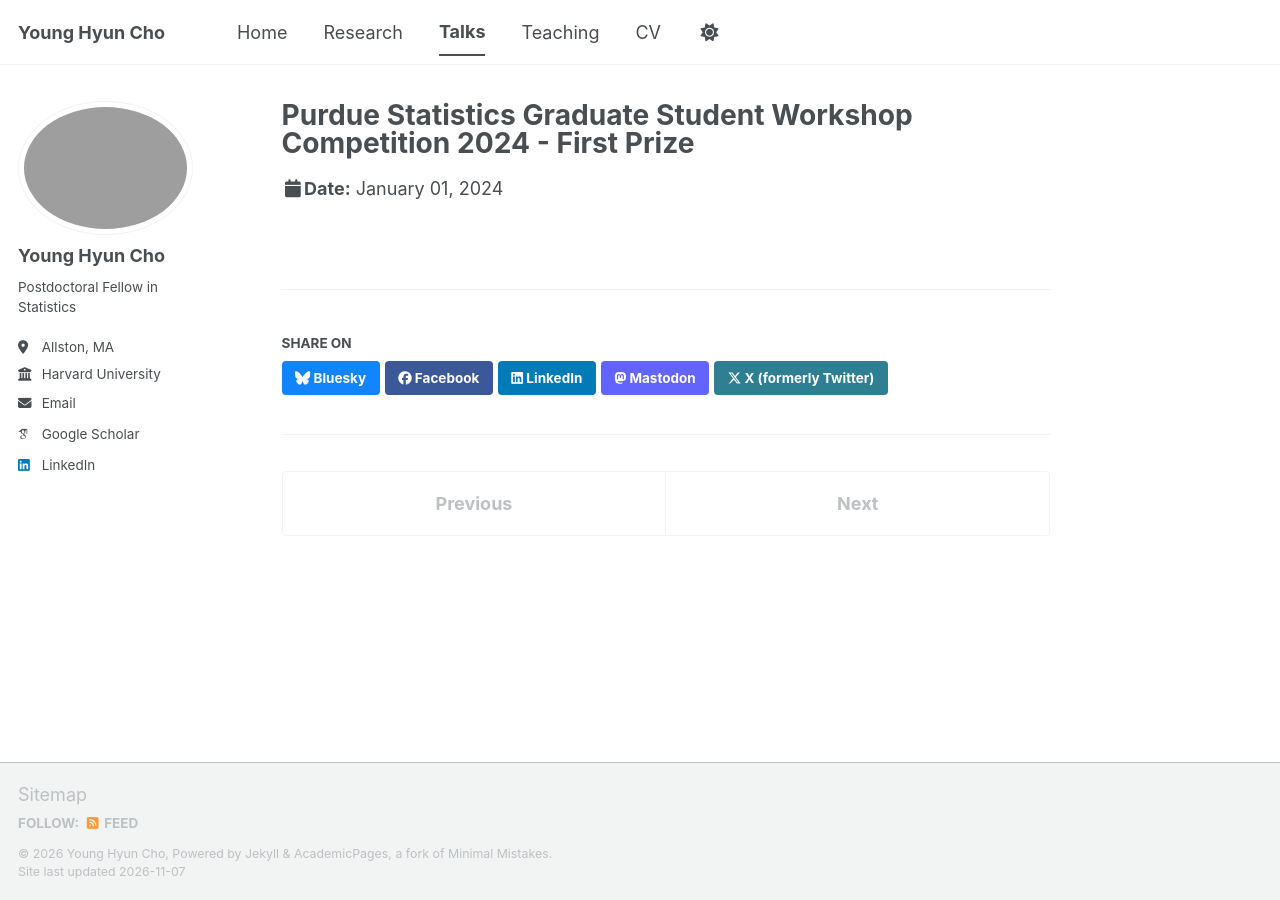
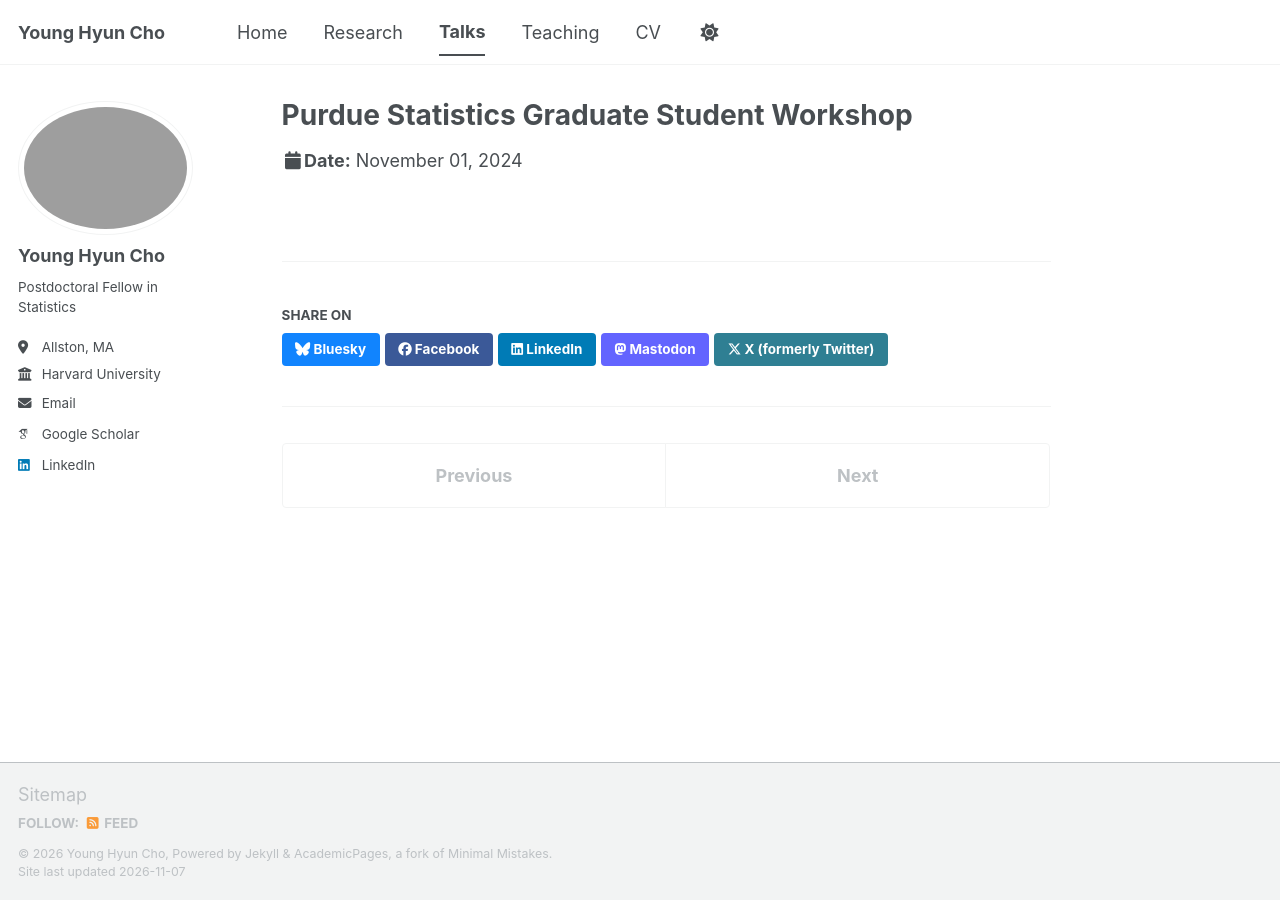
Before and after one commit to yhcho-stat/young, a Jekyll site: the page built from _talks/2024-01-01-purdue-grad-workshop.md, in a window 1280 px wide. Built offline with Jekyll 4.4.1, drawn with Linux system fonts in a browser that asks for light colours; some web fonts are replaced; a script bundle is joined from its source files by our own code; library files that are not in the unit come from our copies.

Commit message:
Standardize 2024 Purdue workshop talk entry

```diff
--- a/_talks/2024-01-01-purdue-grad-workshop.md
+++ b/_talks/2024-01-01-purdue-grad-workshop.md
@@ -1,9 +1,9 @@
 ---
-title: "Purdue Statistics Graduate Student Workshop Competition 2024 - First Prize"
+title: "Purdue Statistics Graduate Student Workshop"
 collection: talks
 type: "Talk"
 permalink: /talks/purdue-graduate-workshop-2024/
 venue: "Purdue University"
-date: 2024-01-01
+date: 2024-11-01
 location: "West Lafayette, IN"
 ---
```
